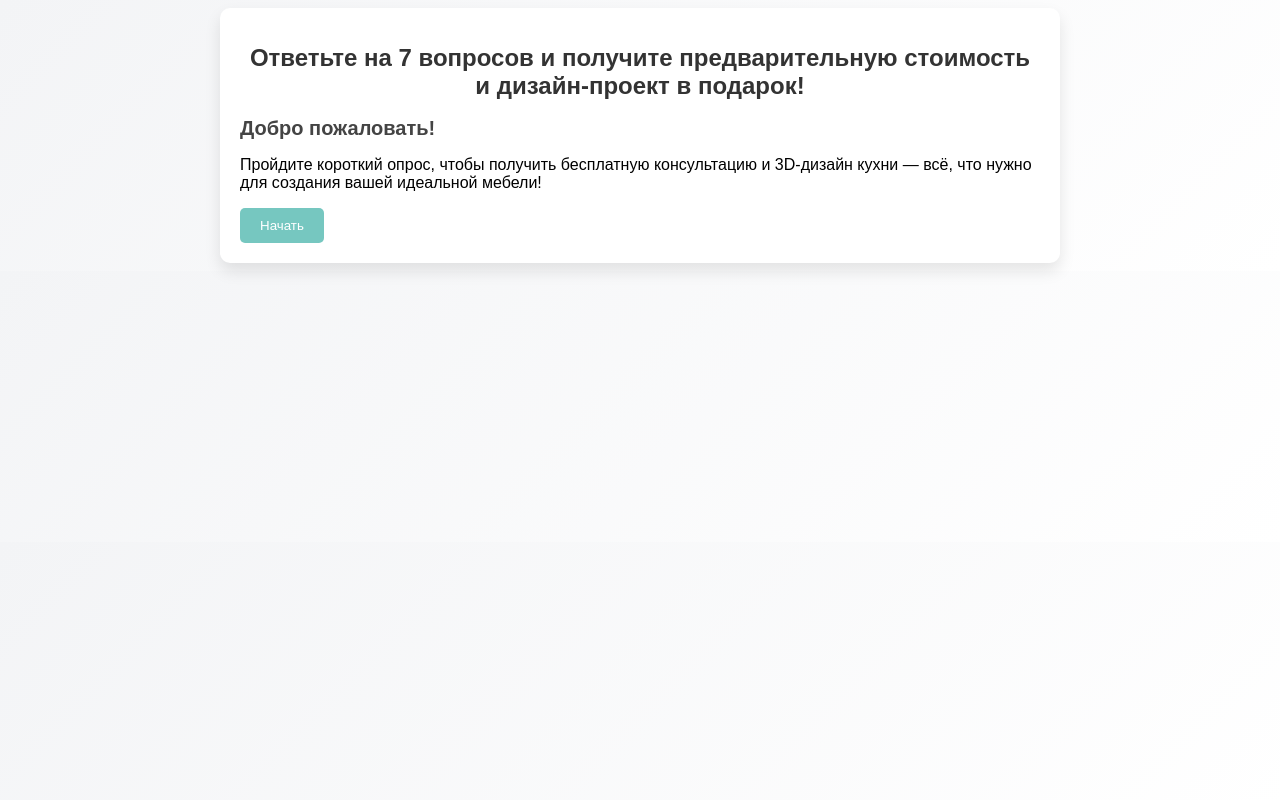
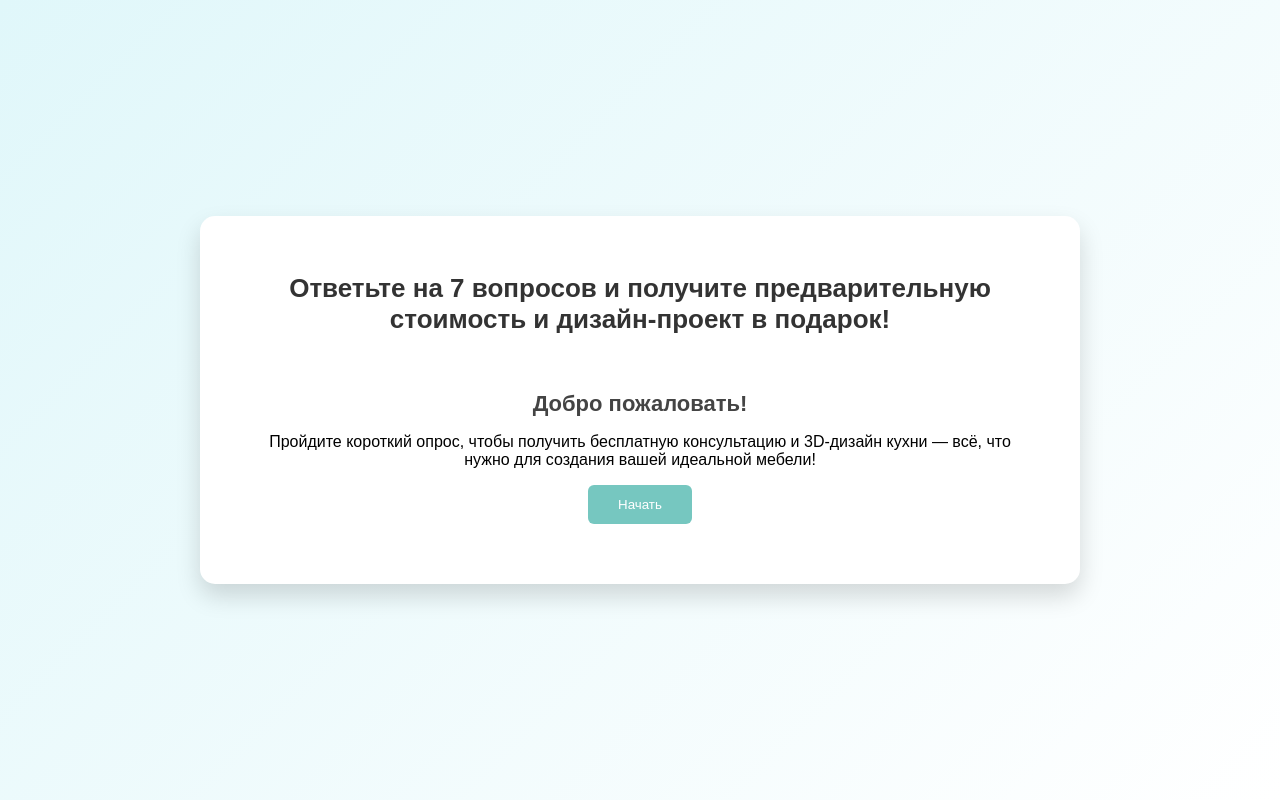
Before and after one commit to DrShapagat/Quiz-furniture-, a React (Create React App) app: page / in a window 1280 px wide. Built offline with nearby package versions, Linux system fonts and the light colour scheme; the HTML template or start-up script is replaced by a standard one.

Commit message:
Update App.css

```diff
--- a/src/App.css
+++ b/src/App.css
@@ -1,71 +1,79 @@
 body {
-  background: linear-gradient(135deg, #f3f4f6, #ffffff);
+  background: linear-gradient(135deg, #e0f7fa, #ffffff); /* Более насыщенный фон */
   font-family: 'Arial', sans-serif;
+  display: flex;
+  justify-content: center;
+  align-items: center;
+  height: 100vh; /* Центрирование по вертикали */
+  margin: 0;
 }
 
 .quiz-container {
   max-width: 800px;
   margin: auto;
   background: #fff;
-  border-radius: 10px;
-  padding: 20px;
-  box-shadow: 0 8px 16px rgba(0, 0, 0, 0.1);
+  border-radius: 15px;
+  padding: 40px; /* Увеличенные отступы внутри */
+  box-shadow: 0 12px 24px rgba(0, 0, 0, 0.15); /* Более сильная тень */
+  text-align: center;
 }
 
 h1 {
-  font-size: 24px;
+  font-size: 26px;
   color: #333;
-  text-align: center;
 }
 
 h2 {
-  font-size: 20px;
+  font-size: 22px;
   color: #444;
+  margin-bottom: 15px; /* Дополнительный отступ */
 }
 
 .progress-bar {
   width: 100%;
   background: #ddd;
-  height: 10px;
-  border-radius: 5px;
-  margin-bottom: 20px;
+  height: 12px;
+  border-radius: 6px;
+  margin: 20px 0;
 }
 
 .progress {
-  height: 10px;
+  height: 12px;
   background: #76c7c0;
-  border-radius: 5px;
+  border-radius: 6px;
   transition: width 0.3s ease-in-out;
-}
-
-.question-box {
-  text-align: center;
 }
 
 .input-field {
   border: 1px solid #ddd;
   border-radius: 5px;
-  padding: 10px;
-  margin: 10px 0;
-  width: calc(100% - 22px);
+  padding: 12px;
+  margin: 20px 0;
+  width: calc(100% - 24px);
 }
 
 .next-btn, .submit-btn {
   background: #76c7c0;
   border: none;
-  border-radius: 5px;
+  border-radius: 6px;
   color: #fff;
-  padding: 10px 20px;
+  padding: 12px 30px;
   cursor: pointer;
-  transition: background 0.3s;
+  transition: background 0.3s, transform 0.2s;
 }
 
 .next-btn:hover, .submit-btn:hover {
   background: #4da89a;
+  transform: translateY(-2px);
 }
 
 .options label {
   display: block;
-  margin: 10px 0;
+  margin: 12px 0;
   cursor: pointer;
 }
+
+.welcome-message {
+  padding: 20px;
+  text-align: center;
+}
```
